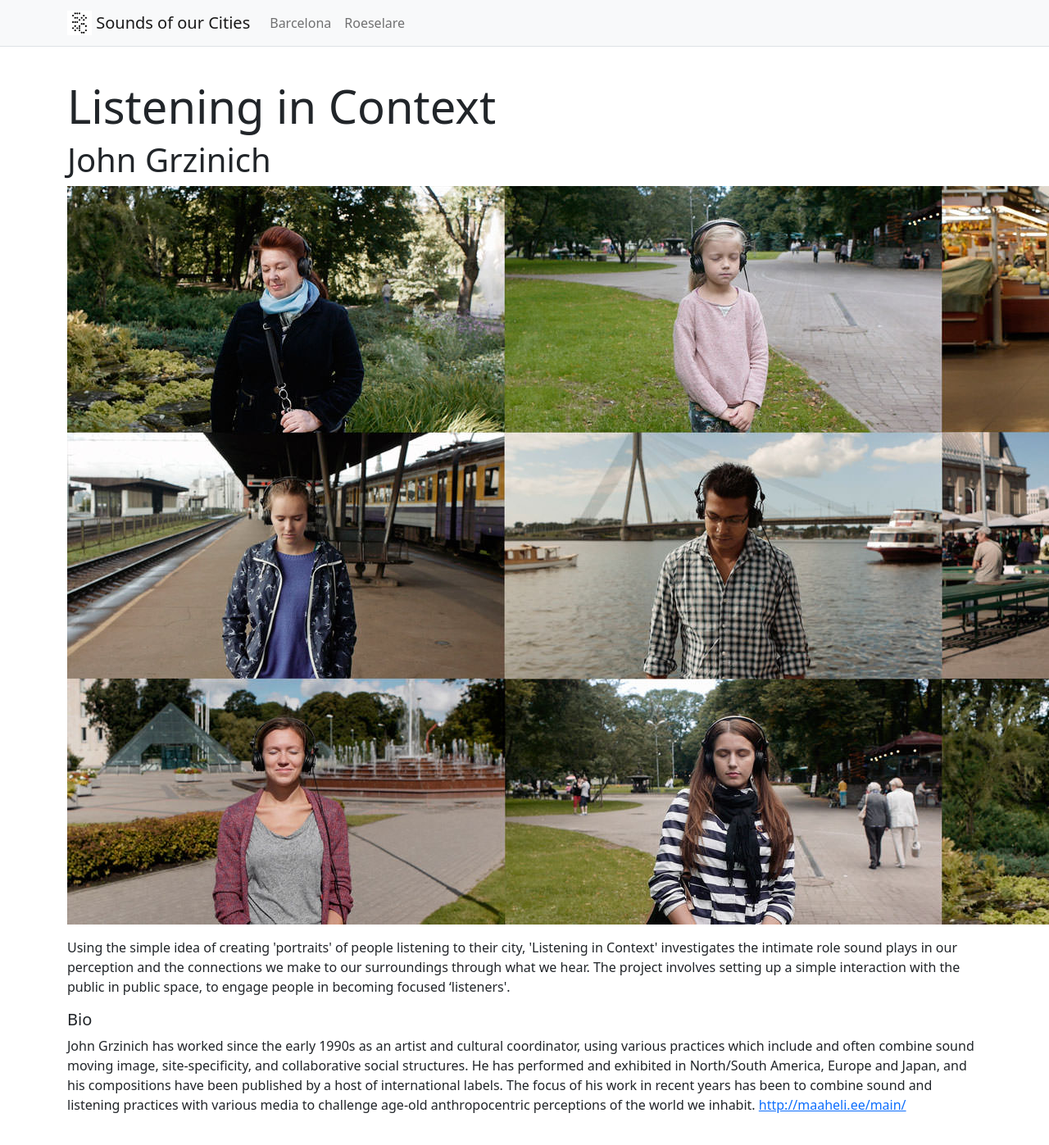
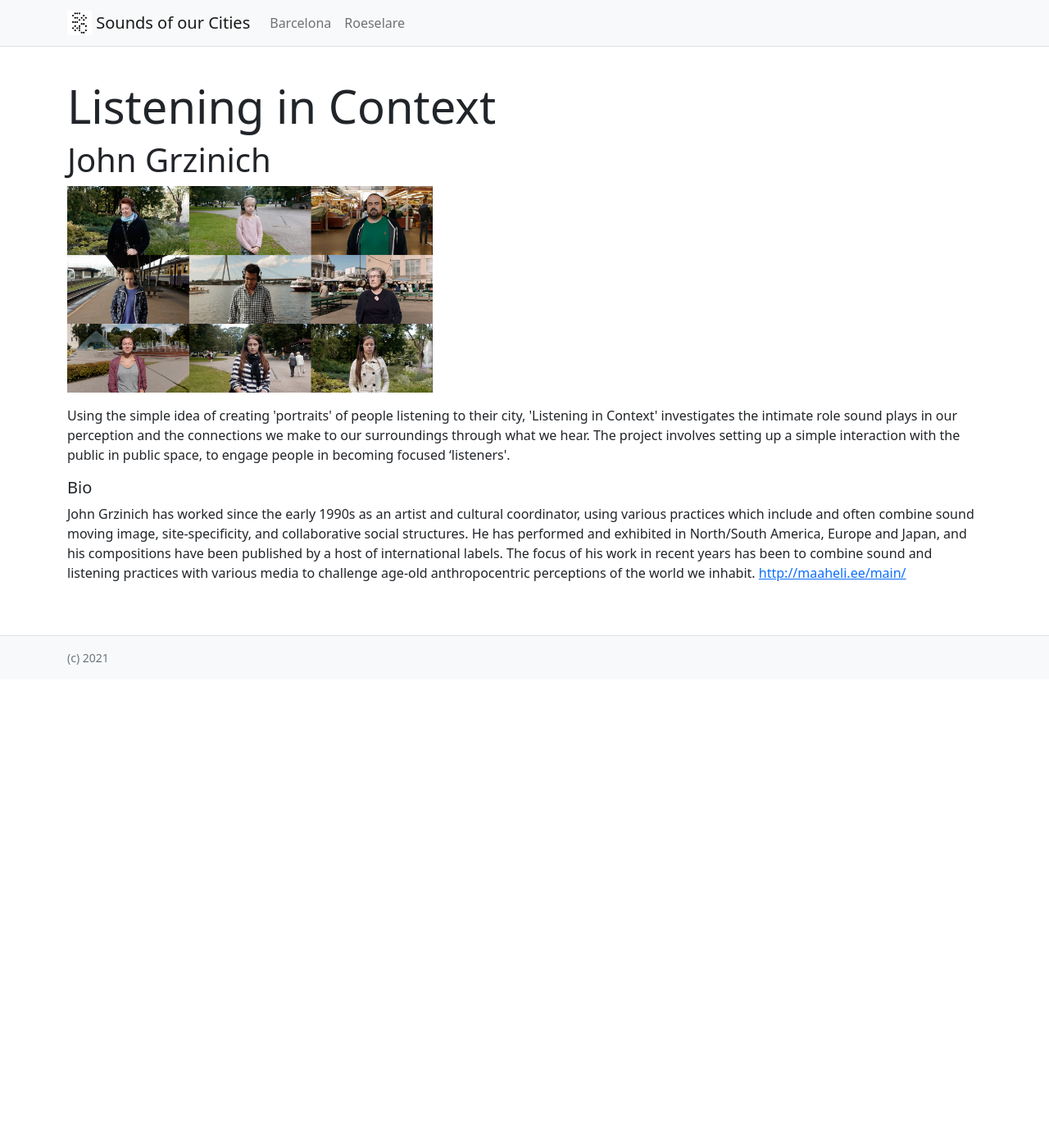
Before and after one commit to johngrz/SooCities.github.io, a Jekyll site: the page built from _projects/listening-in-context.md, in a window 1280 px wide and 1400 px high. Shown: the top 1397 px of the window at 82% size. Built offline with Jekyll 4.4.1, drawn with Linux system fonts in a browser that asks for light colours.

Commit message:
Weak attempt at solving the image size issue

```diff
--- a/_layouts/default.html
+++ b/_layouts/default.html
@@ -20,7 +20,6 @@
         <button class="navbar-toggler" type="button" data-bs-toggle="collapse" data-bs-target="#navbarNavAltMarkup" aria-controls="navbarNavAltMarkup" aria-expanded="false" aria-label="Toggle navigation">
           <span class="navbar-toggler-icon"></span>
         </button>
-
         <div class="collapse navbar-collapse" id="navbarNavAltMarkup">
           <div class="navbar-nav">
             {% for city in site.cities %}
--- a/_layouts/project.html
+++ b/_layouts/project.html
@@ -4,7 +4,7 @@ layout: default
 
 <div class="row mt-5">
 
-    <div class="col-12">
+    <div class="col-12 project">
         <h2 class="display-4">{{page.project_name}}</h2>
         <h2 class="display-6">{{page.project_author}}</h2>
         {{ content }}
--- a/assets/css/extra.css
+++ b/assets/css/extra.css
@@ -7,3 +7,7 @@
 .link-light {
     color: #fff;
 }
+
+.project img {
+    width: 40%;
+}
```
